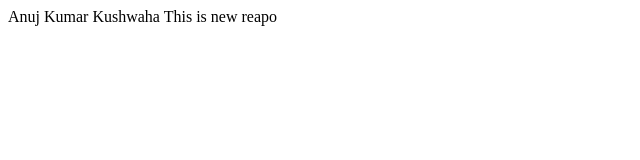
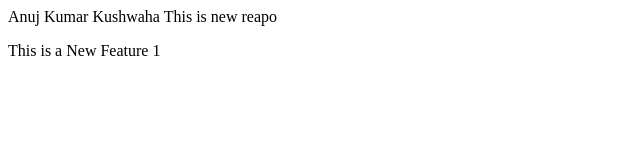
Before and after one commit to theanujkumar18/localrepository, a plain HTML site: page index.html in a window 1280 px wide. Shown: the whole page, without its empty margins (0-640 px from the left). Drawn offline with Linux system fonts and the light colour scheme.

Commit message:
Add new Feature1

```diff
--- a/index.html
+++ b/index.html
@@ -1 +1,2 @@
 <p>Anuj Kumar Kushwaha This is new reapo</p>
+<p>This is a New Feature 1</p>
```
